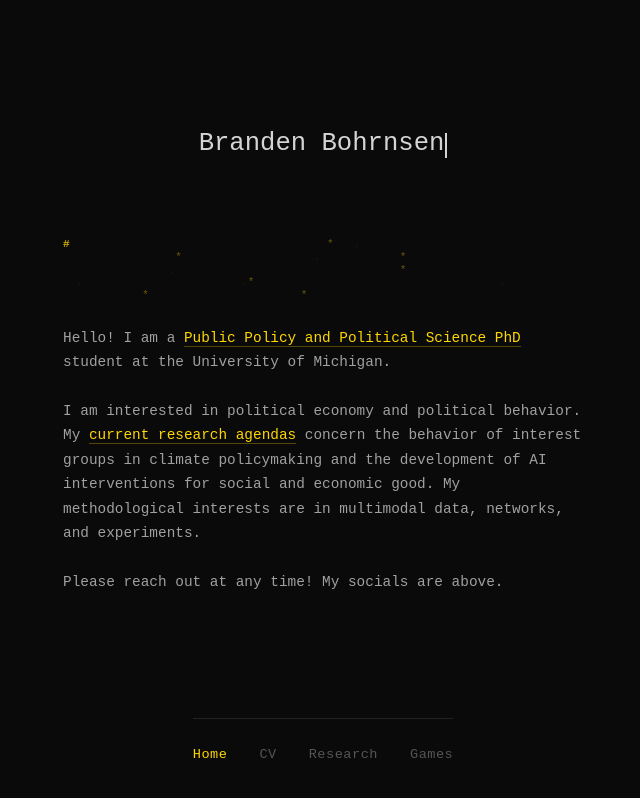
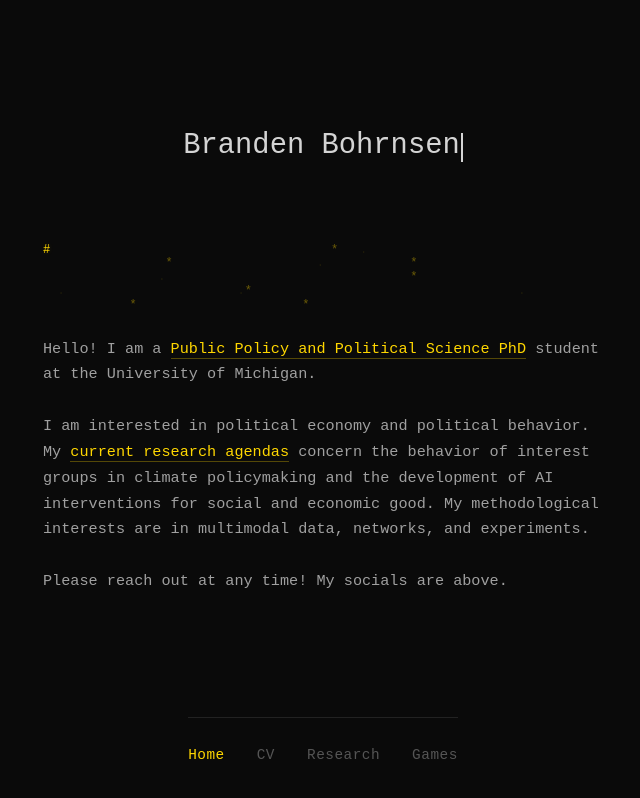
Before and after one commit to eigenstuffs/Website, a SvelteKit app: page / in a window 1280 px wide. Shown: the whole page, without its empty margins (317-957 px from the left). Built offline with nearby package versions, Linux system fonts and the light colour scheme; some icons are missing.

Commit message:
Revert "asd"
This reverts commit cbb97db4d3922dd6a1db753dbb8c5ed072fa45e3.

```diff
--- a/src/app.css
+++ b/src/app.css
@@ -22,8 +22,9 @@
     color: var(--text-color);
     font-family: var(--font-family-main);
     margin: 0;
-    font-size: 15px;
+    font-size: 16px;
     line-height: 1.65;
+    overflow-x: hidden;
   }
 
   a {
@@ -50,7 +51,13 @@
     justify-content: center;
     align-items: center;
     width: 100%;
-    max-width: 720px;
+    max-width: 780px;
+  }
+
+  @media (max-width: 600px) {
+    .layout-container {
+      padding: 2rem 1rem 1.5rem;
+    }
   }
 
   ::selection {
--- a/src/lib/components/NatureScene.svelte
+++ b/src/lib/components/NatureScene.svelte
@@ -79,14 +79,15 @@
   .panel {
     margin: 1.5rem 0;
     width: 100%;
-    max-width: 520px;
+    max-width: 560px;
+    overflow: hidden;
   }
 
   pre {
     margin: 0;
     padding: 0;
     font-family: 'Courier New', 'Lucida Console', monospace;
-    font-size: 11px;
+    font-size: min(12px, calc((100vw - 2rem) / 48));
     line-height: 1.15;
     white-space: pre;
     user-select: none;
--- a/src/lib/components/Nav.svelte
+++ b/src/lib/components/Nav.svelte
@@ -84,7 +84,7 @@
   a {
     color: var(--dim-color);
     text-decoration: none;
-    font-size: 0.85rem;
+    font-size: 0.9rem;
     letter-spacing: 0.5px;
     transition: color 0.2s;
   }
--- a/src/routes/+page.svelte
+++ b/src/routes/+page.svelte
@@ -64,10 +64,11 @@
     flex-direction: column;
     align-items: center;
     text-align: center;
+    width: 100%;
   }
 
   .name-heading {
-    font-size: 1.6rem;
+    font-size: 1.8rem;
     font-weight: normal;
     margin: 0 0 1rem 0;
     min-height: 1.2em;
@@ -111,9 +112,10 @@
   }
 
   .bio {
-    font-size: 0.9rem;
+    font-size: 0.95rem;
     line-height: 1.7;
-    max-width: 520px;
+    width: 100%;
+    max-width: 560px;
     text-align: left;
     margin: 0;
   }
--- a/src/routes/research/+page.svelte
+++ b/src/routes/research/+page.svelte
@@ -92,7 +92,7 @@
   }
 
   .abstract {
-    font-size: 0.88rem;
+    font-size: 0.92rem;
     line-height: 1.7;
     margin: 0;
   }
```
Also changed, not shown: src/routes/cv/+page.svelte (+7 -0 lines).
